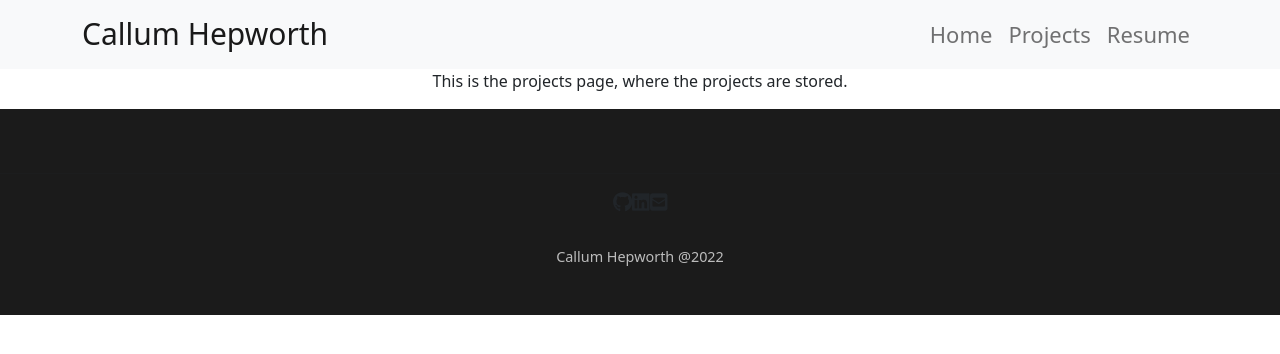
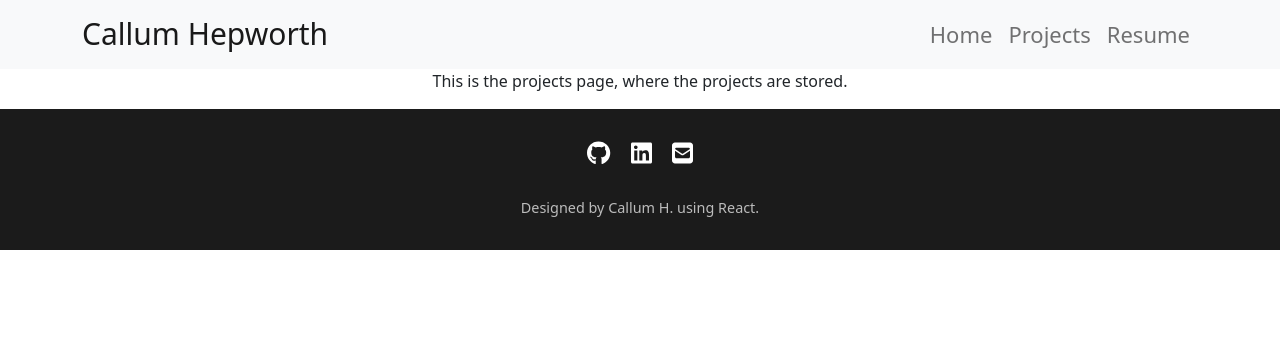
Before and after one commit to calhep/calhep.github.io, a React (Create React App) app in the folder website/: page /projects in a window 1280 px wide. Shown: the top 354 px of the page. Built offline with nearby package versions, Linux system fonts and the light colour scheme.

Commit message:
Footer and projects.

```diff
--- a/website/package.json
+++ b/website/package.json
@@ -10,12 +10,13 @@
     "@testing-library/jest-dom": "^5.16.4",
     "@testing-library/react": "^13.2.0",
     "@testing-library/user-event": "^13.5.0",
+    "autoprefixer": "10.4.5",
     "bootstrap": "^5.1.3",
     "react": "^18.1.0",
     "react-bootstrap": "^2.3.1",
     "react-dom": "^18.1.0",
     "react-router-dom": "^6.3.0",
-    "react-scripts": "5.0.1",
+    "react-scripts": "^2.1.3",
     "web-vitals": "^2.1.4"
   },
   "scripts": {
--- a/website/src/App.css
+++ b/website/src/App.css
@@ -12,9 +12,9 @@
   line-height: 1.428;
 }
 
-#footer {
+footer {
   background: #1b1b1b;
-  padding: 3rem 0;
+  padding: 2rem 0;
 }
 
 #copyright {
@@ -23,3 +23,41 @@
   margin: 2rem 0 0;
   font-size: .9rem;
 }
+
+ul > li {
+  display: inline-block;
+  /* You can also add some margins here to make it look prettier */
+  padding-right: 10px;
+  padding-left: 10px;
+}
+
+ul {
+  padding: 0
+}
+
+.fa-icon:hover {
+  color: grey;
+}
+
+.fa-icon {
+  color: white
+}
+
+.about-me {
+  background-image: url('./images/pexels-michał-osiński-3454270.png');
+  background-position: center;
+  background-size: cover;
+  background-repeat: no-repeat;
+  width: 100vw;
+  height: 75vh;
+}
+
+.project-peek {
+  background-color: grey;
+  padding-bottom: 2rem;
+  padding-top: 2rem;
+}
+
+.project-card {
+  padding-right: 0
+}
--- a/website/src/App.js
+++ b/website/src/App.js
@@ -1,3 +1,4 @@
+import React from 'react'
 // import logo from './logo.svg';
 import './App.css';
 import { Routes, Route } from "react-router-dom";
--- a/website/src/components/footer.js
+++ b/website/src/components/footer.js
@@ -1,8 +1,8 @@
 import React from 'react';
 
-import Container from 'react-bootstrap/Container'
-import Row from 'react-bootstrap/Row'
-import Col from 'react-bootstrap/Col'
+// import Container from 'react-bootstrap/Container'
+// import Row from 'react-bootstrap/Row'
+// import Col from 'react-bootstrap/Col'
 
 import { FontAwesomeIcon } from '@fortawesome/react-fontawesome'
 import { faGithub, faLinkedin } from '@fortawesome/free-brands-svg-icons'
@@ -13,19 +13,30 @@ import '../App.js'
 class Footer extends React.Component {
     render() {
         return (
-            <div id='footer'>
-                <hr/>
-                <div>
-                    <FontAwesomeIcon icon={faGithub} size='lg' />
-                    <FontAwesomeIcon icon={faLinkedin} size='lg' />
-                    <FontAwesomeIcon icon={faSquareEnvelope} size='lg' />
+            <footer>
+                <ul>
+                    <li>
+                        <a href="https://github.com/calhep">
+                            <FontAwesomeIcon icon={faGithub} size='xl' className="fa-icon" />
+                        </a>
+                    </li>
+                    <li>
+                        <a href="https://www.linkedin.com/in/callumhepworth/">
+                            <FontAwesomeIcon icon={faLinkedin} size='xl' className="fa-icon" />
+                        </a>
+                    </li>
+                    <li>
+                        <a href="mailto:callumahepworth@gmail.com">
+                            <FontAwesomeIcon icon={faSquareEnvelope} size='xl' className="fa-icon" />
+                        </a>
+                    </li>
+                </ul>
+
+                <div id='copyright'>
+                    Designed by Callum H. using React.
                 </div>
 
-                <div id='copyright'>
-                    Callum Hepworth @2022
-                </div>
-
-            </div>
+            </footer>
         )
     }
 }
--- a/website/src/components/header.js
+++ b/website/src/components/header.js
@@ -4,9 +4,9 @@ import Navigation from './navigation';
 class Header extends React.Component {
   render() {
     return (
-      <div className="Header">
+      <header>
         <Navigation />
-      </div>
+      </header>
     )
   }
 }
--- a/website/src/components/main.js
+++ b/website/src/components/main.js
@@ -4,20 +4,17 @@ import { FontAwesomeIcon } from '@fortawesome/react-fontawesome'
 import { faGithub, faLinkedin } from '@fortawesome/free-brands-svg-icons'
 import { faSquareEnvelope } from '@fortawesome/free-solid-svg-icons'
 
-import background from '../images/pexels-michał-osiński-3454270.png'
-
+import Card from 'react-bootstrap/Card'
+import Button from 'react-bootstrap/Button'
+import Row from 'react-bootstrap/Row'
+import Col from 'react-bootstrap/Col'
+import Container from 'react-bootstrap/Container'
 
 class Main extends React.Component {
-    render () {
+    render() {
         return (
-            <div className='Main' style={{
-                backgroundImage: `url(${background})`,
-                backgroundPosition: 'center',
-                backgroundSize: 'cover',
-                backgroundRepeat: 'no-repeat',
-                width: '100vw',
-                height: '100vh'
-            }}>
+            <main>
+                <div className="about-me">
                     <div>
                         <header>
                             About me.
@@ -29,9 +26,55 @@ class Main extends React.Component {
                     <div>
                         <FontAwesomeIcon icon={faGithub} />
                         <FontAwesomeIcon icon={faLinkedin} />
-                    <FontAwesomeIcon icon={faSquareEnvelope}/>
+                        <FontAwesomeIcon icon={faSquareEnvelope} />
                     </div>
                 </div>
+                <div className="project-peek">
+                    <Container>
+                        <Row>
+                            <Col className="d-flex justify-content-around">
+                                <Card style={{ width: '18rem' }} className="project-card" align="center">
+                                    <Card.Img variant="top" src="holder.js/100px180" />
+                                    <Card.Body>
+                                        <Card.Title>Card Title</Card.Title>
+                                        <Card.Text>
+                                            Some quick example text to build on the card title and make up the bulk of
+                                            the card's content.
+                                </Card.Text>
+                                        <Button variant="primary">Go somewhere</Button>
+                                    </Card.Body>
+                                </Card>
+                            </Col>
+                            <Col className="d-flex justify-content-around">
+                                <Card style={{ width: '18rem' }} className="project-card" align="center">
+                                    <Card.Img variant="top" src="holder.js/100px180" />
+                                    <Card.Body>
+                                        <Card.Title>Card Title</Card.Title>
+                                        <Card.Text>
+                                            Some quick example text to build on the card title and make up the bulk of
+                                            the card's content.
+                                    </Card.Text>
+                                        <Button variant="primary">Go somewhere</Button>
+                                    </Card.Body>
+                                </Card>
+                            </Col>
+                            <Col className="d-flex justify-content-around">
+                                <Card style={{ width: '18rem' }} className="project-card" align="center">
+                                    <Card.Img variant="top" src="holder.js/100px180" />
+                                    <Card.Body>
+                                        <Card.Title>Card Title</Card.Title>
+                                        <Card.Text>
+                                            Some quick example text to build on the card title and make up the bulk of
+                                            the card's content.
+                                    </Card.Text>
+                                        <Button variant="primary">Go somewhere</Button>
+                                    </Card.Body>
+                                </Card>
+                            </Col>
+                        </Row>
+                    </Container>
+                </div>
+            </main>
         )
     }
 }
```
Also changed, not shown: 1 other file (tests, documents, lock files or other folders). Lines whose indentation alone changed are shown as unchanged.
